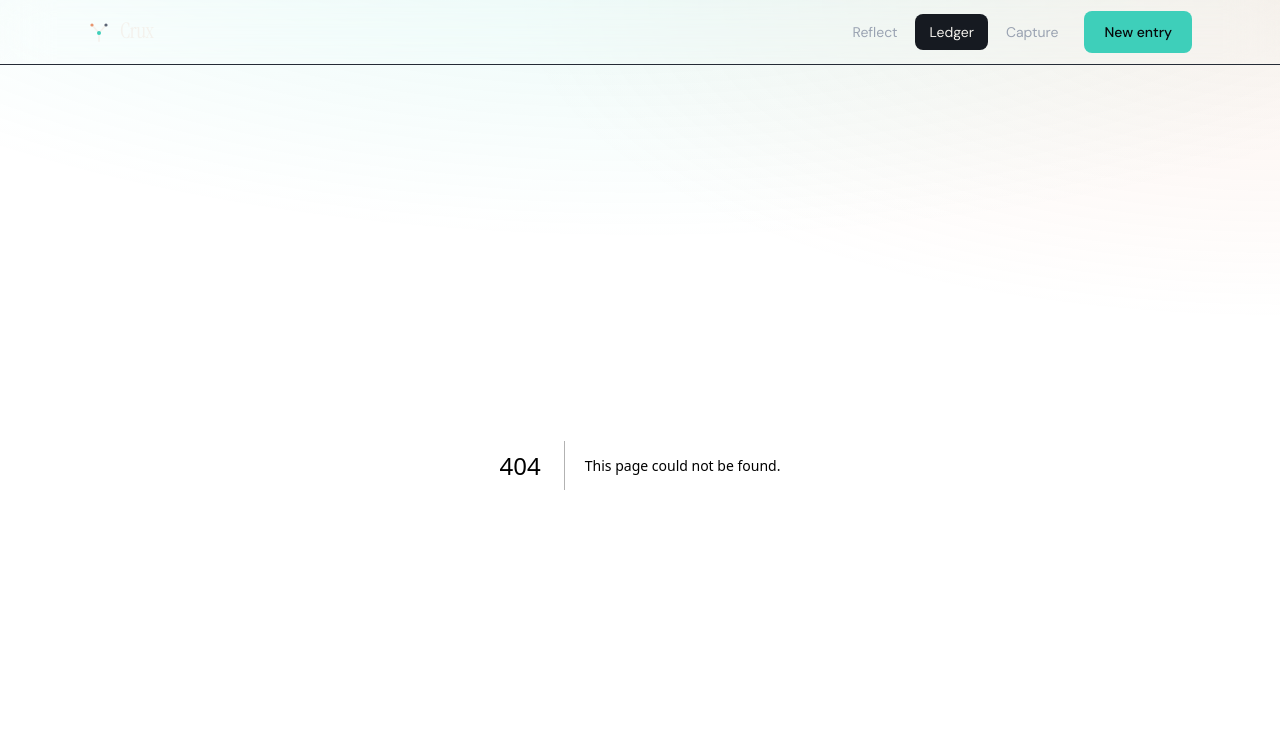
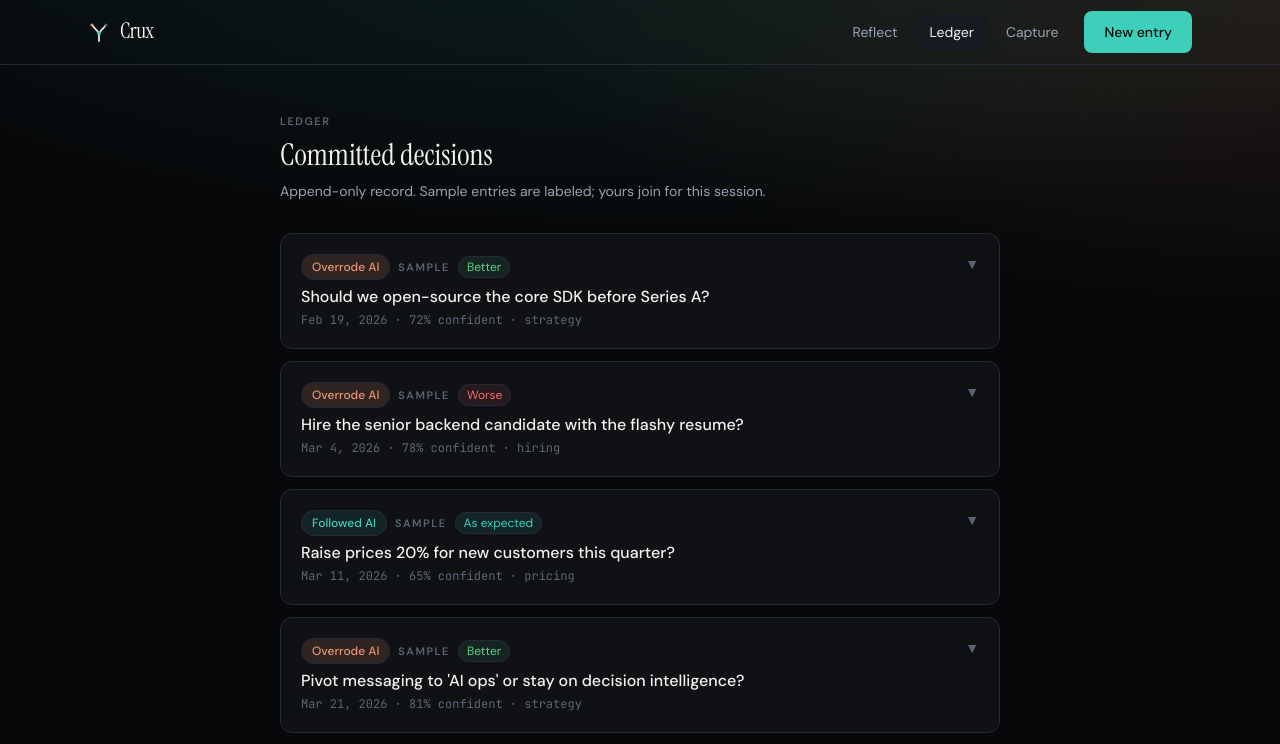
Before and after one commit to shaileshdev4/crux, a Next.js app: page /ledger in a window 1280 px wide. Before the commit this address had no page. Shown: the top 744 px of the page. Built offline with nearby package versions, Linux system fonts and the light colour scheme.

Commit message:
add ledger list page

```diff
--- /dev/null
+++ b/app/ledger/page.tsx
@@ -0,0 +1,109 @@
+"use client";
+
+import { useState } from "react";
+import { useLedger } from "@/components/LedgerStore";
+import { OutcomePill, ProvDot, StanceBadge } from "@/components/primitives";
+import { Decision, Outcome } from "@/lib/types";
+
+export default function LedgerPage() {
+  const { ledger, resolve } = useLedger();
+  const [openId, setOpenId] = useState<string | null>(null);
+
+  return (
+    <div className="mx-auto max-w-3xl px-6 py-12">
+      <p className="eyebrow text-teal mb-2">Ledger</p>
+      <h1 className="font-display text-3xl text-ink mb-2">Committed decisions</h1>
+      <p className="text-sm text-ink-2 mb-8">
+        Append-only record. Sample entries are labeled; yours join for this session.
+      </p>
+
+      <ul className="space-y-3">
+        {ledger.map((d) => (
+          <LedgerEntry
+            key={d.id}
+            decision={d}
+            open={openId === d.id}
+            onToggle={() => setOpenId(openId === d.id ? null : d.id)}
+            onResolve={(outcome) => resolve(d.id, outcome)}
+          />
+        ))}
+      </ul>
+    </div>
+  );
+}
+
+function LedgerEntry({
+  decision: d,
+  open,
+  onToggle,
+  onResolve,
+}: {
+  decision: Decision;
+  open: boolean;
+  onToggle: () => void;
+  onResolve: (o: Outcome) => void;
+}) {
+  const date = new Date(d.committedAt).toLocaleDateString(undefined, {
+    month: "short",
+    day: "numeric",
+    year: "numeric",
+  });
+
+  return (
+    <li className="panel overflow-hidden">
+      <button
+        type="button"
+        onClick={onToggle}
+        className="w-full text-left p-5 flex flex-wrap items-start justify-between gap-3 hover:bg-surface-2/50 transition-colors"
+      >
+        <div className="min-w-0 flex-1">
+          <div className="flex flex-wrap items-center gap-2 mb-1.5">
+            <StanceBadge stance={d.aiStance} />
+            {d.isSample && <span className="eyebrow">sample</span>}
+            {d.outcome && <OutcomePill outcome={d.outcome} />}
+          </div>
+          <p className="text-ink font-medium leading-snug">{d.question}</p>
+          <p className="text-xs text-ink-3 mt-1 font-data">
+            {date} · {d.confidence}% confident · {d.category}
+          </p>
+        </div>
+        <span className="text-ink-3 text-sm">{open ? "▲" : "▼"}</span>
+      </button>
+
+      {open && (
+        <div className="px-5 pb-5 border-t border-border pt-4 space-y-4">
+          <ul className="space-y-1.5">
+            {d.options.map((o, i) => (
+              <li key={i} className="flex items-center gap-2 text-sm text-ink-2">
+                <ProvDot source={o.provenance === "ai" ? "ai" : "human"} />
+                {o.label}
+              </li>
+            ))}
+          </ul>
+          {d.reasons.length > 0 && (
+            <p className="text-sm text-ink-2">{d.reasons.join(" · ")}</p>
+          )}
+          {d.note && <p className="text-sm text-ink-3 italic">{d.note}</p>}
+
+          {!d.outcome && (
+            <div>
+              <p className="eyebrow mb-2">Close the loop</p>
+              <div className="flex flex-wrap gap-2">
+                {(["better", "expected", "worse"] as const).map((o) => (
+                  <button
+                    key={o}
+                    type="button"
+                    onClick={() => onResolve(o)}
+                    className="btn-ghost text-xs capitalize"
+                  >
+                    {o}
+                  </button>
+                ))}
+              </div>
+            </div>
+          )}
+        </div>
+      )}
+    </li>
+  );
+}
```
